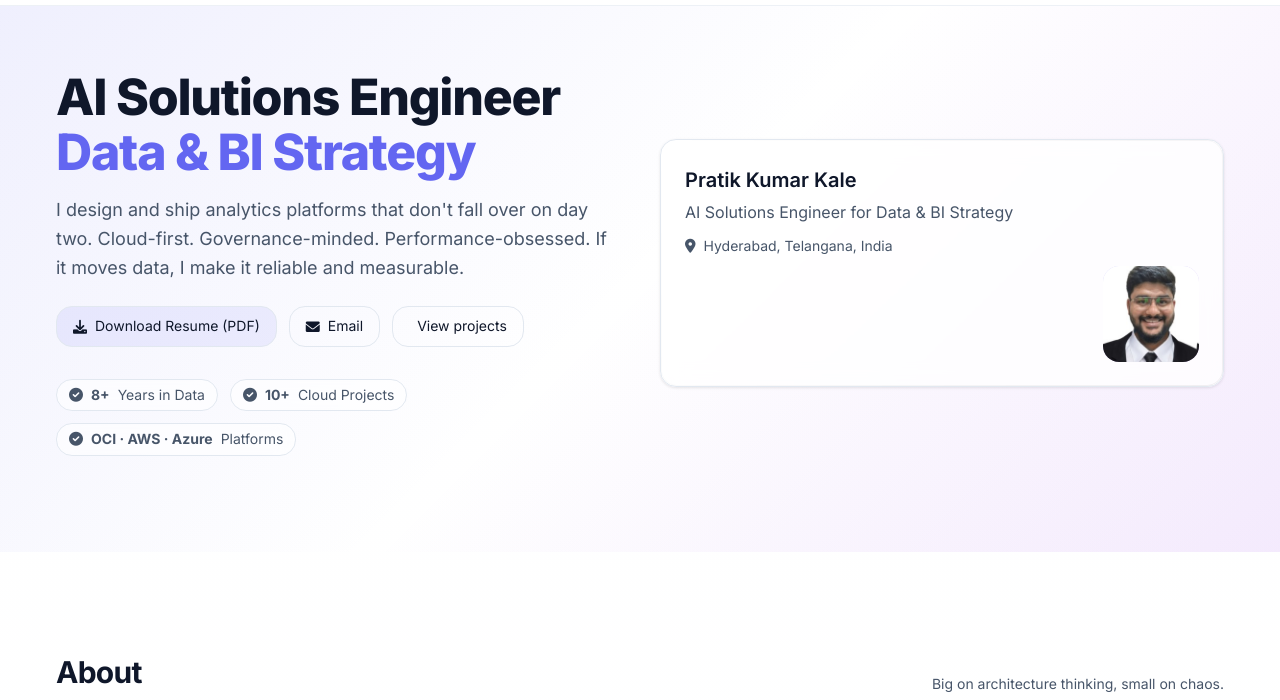
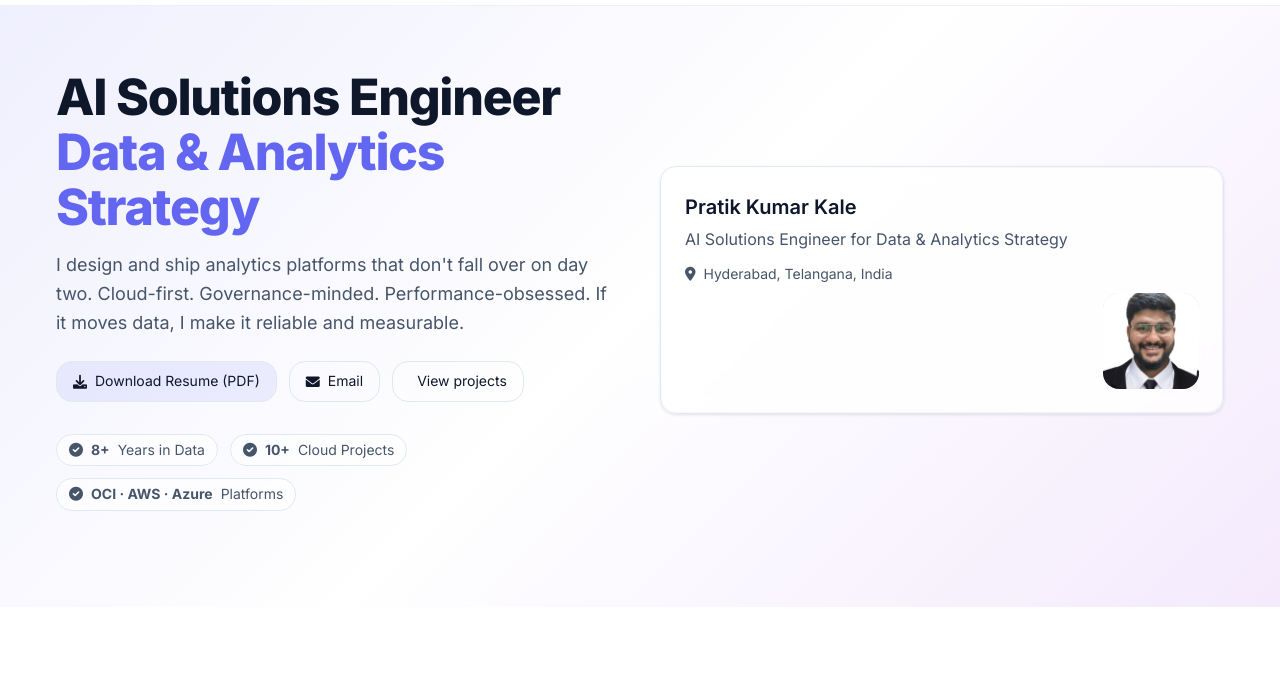
Before and after one commit to kalepratik/my-portfolio, a website: page index.html in a window 1280 px wide. Shown: the part 59-759 px from the top of the page. Drawn offline with Linux system fonts and the light colour scheme.

Commit message:
Content: replace 'BI' with 'Analytics' across title/hero/profile

```diff
--- a/index.html
+++ b/index.html
@@ -3,7 +3,7 @@
 <head>
     <meta charset="UTF-8">
     <meta name="viewport" content="width=device-width, initial-scale=1.0">
-    <title>AI Solutions · Data & BI Strategy</title>
+    <title>AI Solutions · Data & Analytics Strategy</title>
     <meta name="description" content="Lead Analytics Engineer specializing in data platforms, BI strategy, and cloud solutions on OCI and AWS.">
     <link rel="stylesheet" href="styles.css">
     <link href="https://cdnjs.cloudflare.com/ajax/libs/font-awesome/6.0.0/css/all.min.css" rel="stylesheet">
@@ -49,7 +49,7 @@
 
                 <h1 class="hero-title">
                     AI Solutions Engineer<br/>
-                    <span class="highlight">Data & BI Strategy</span>
+                    <span class="highlight">Data & Analytics Strategy</span>
                 </h1>
                 <p class="hero-description">
                     I design and ship analytics platforms that don't fall over on day two. Cloud-first. Governance-minded. Performance-obsessed. If it moves data, I make it reliable and measurable.
@@ -84,7 +84,7 @@
                 <div class="profile-card">
                     <div class="profile-info">
                         <h3>Pratik Kumar Kale</h3>
-                        <p>AI Solutions Engineer for Data & BI Strategy</p>
+                        <p>AI Solutions Engineer for Data & Analytics Strategy</p>
                         <p class="location">
                             <i class="fas fa-map-marker-alt"></i> Hyderabad, Telangana, India
                         </p>
```
